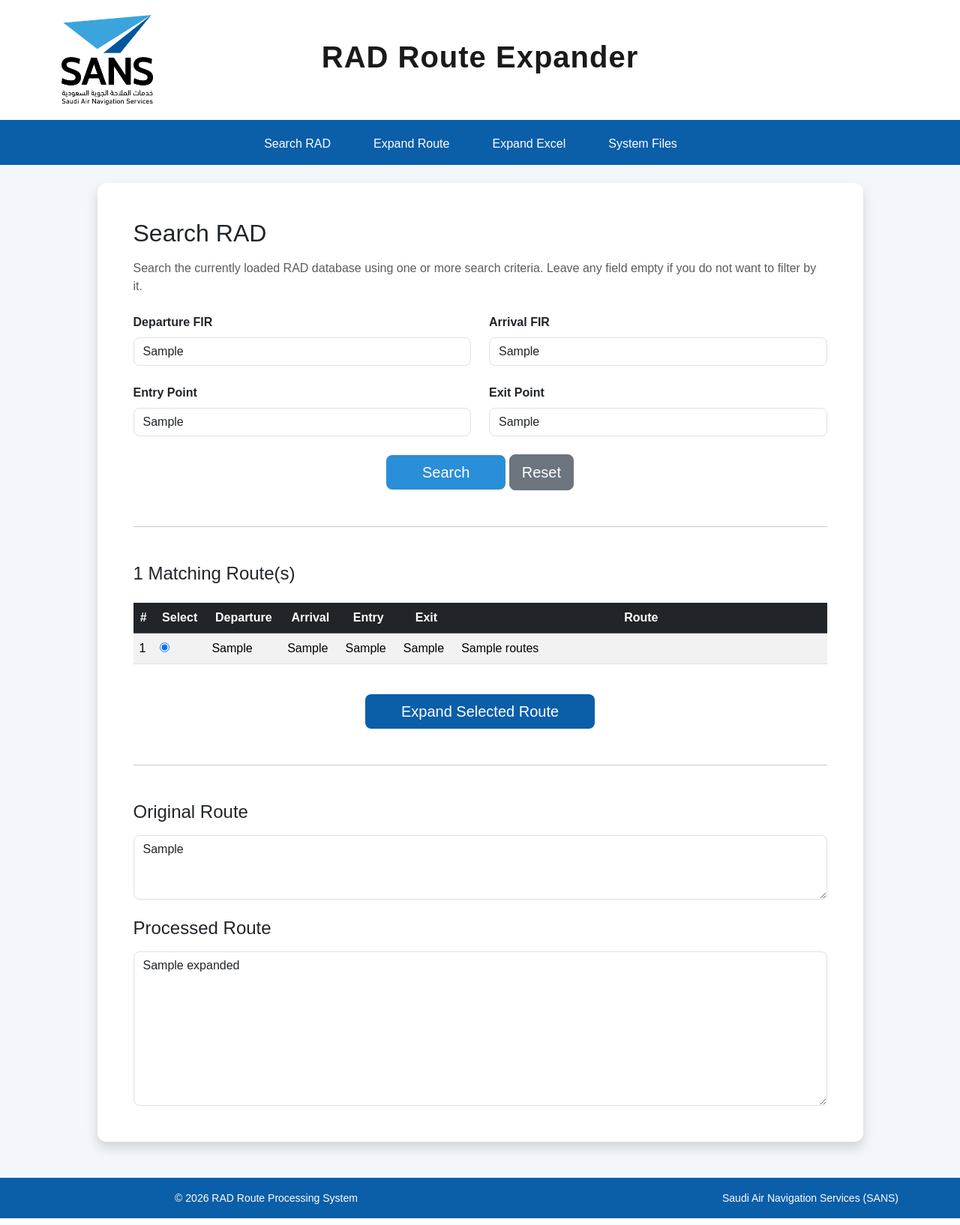
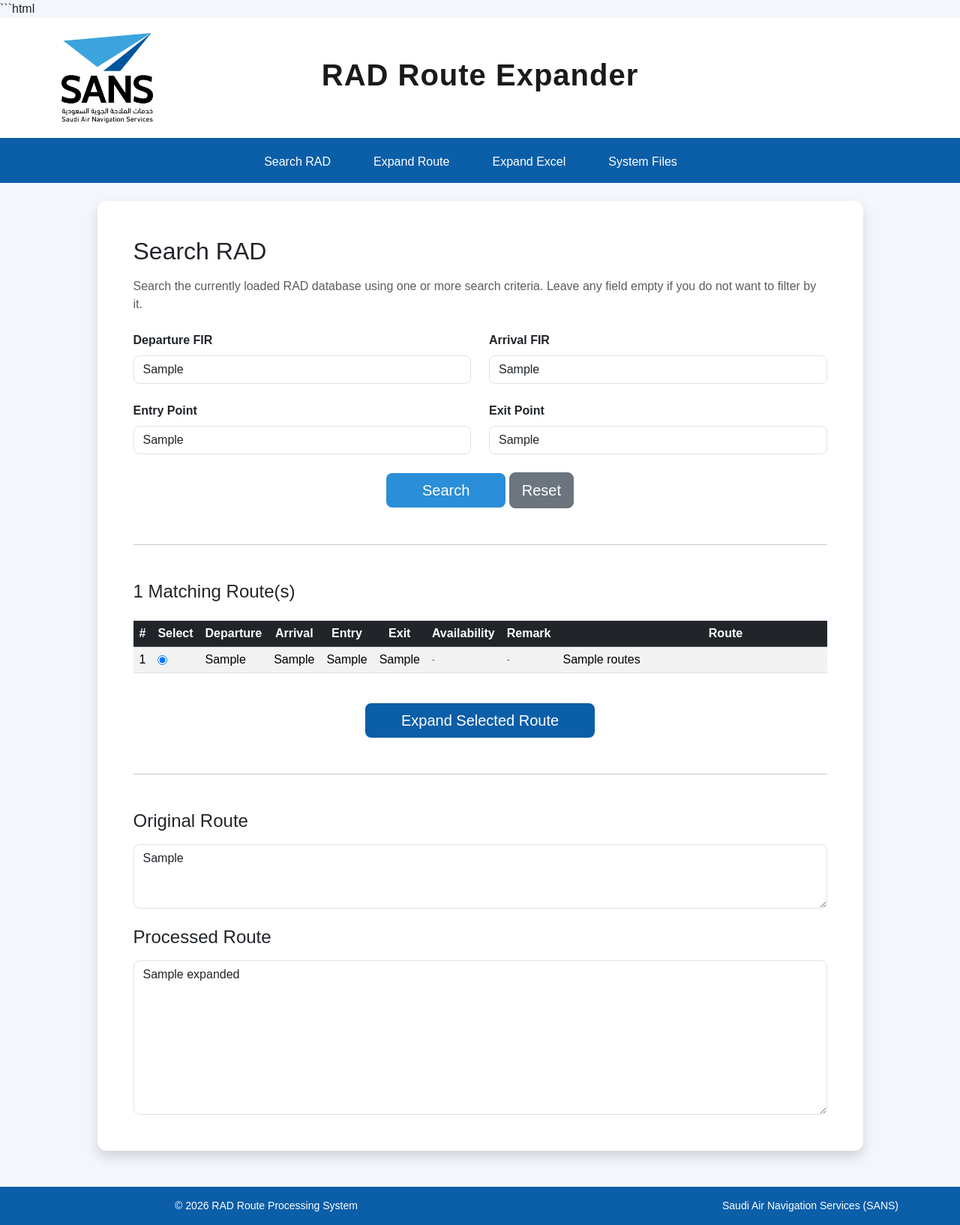
Before and after one commit to ReemAlmalki-hub/RAD-Web, a Flask app: template RAD_Web/templates/search.html in a window 1280 px wide. Shown: the whole page at 75% size. Run offline with Flask 3, Linux system fonts and the light colour scheme; the template is opened without the code that fills it: most values are stand-ins (such as "Sample title", 1, 10 or a date in 2020).

Commit message:
Enhance search results with Availability and Remark fields
Updated search.html to include additional fields for Availability and Remark in the route results table.

````diff
--- a/RAD_Web/templates/search.html
+++ b/RAD_Web/templates/search.html
@@ -1,3 +1,4 @@
+```html
 {% extends "base.html" %}
 
 {% block content %}
@@ -22,9 +23,7 @@
                 {% if error %}
 
                 <div class="alert alert-danger">
-
                     {{ error }}
-
                 </div>
 
                 {% endif %}
@@ -38,9 +37,7 @@
                         <div class="col-md-6 mb-4">
 
                             <label class="form-label fw-semibold">
-
                                 Departure FIR
-
                             </label>
 
                             <input
@@ -55,9 +52,7 @@
                         <div class="col-md-6 mb-4">
 
                             <label class="form-label fw-semibold">
-
                                 Arrival FIR
-
                             </label>
 
                             <input
@@ -72,9 +67,7 @@
                         <div class="col-md-6 mb-4">
 
                             <label class="form-label fw-semibold">
-
                                 Entry Point
-
                             </label>
 
                             <input
@@ -89,9 +82,7 @@
                         <div class="col-md-6 mb-4">
 
                             <label class="form-label fw-semibold">
-
                                 Exit Point
-
                             </label>
 
                             <input
@@ -161,6 +152,8 @@
                                     <th>Arrival</th>
                                     <th>Entry</th>
                                     <th>Exit</th>
+                                    <th>Availability</th>
+                                    <th>Remark</th>
                                     <th>Route</th>
 
                                 </tr>
@@ -173,11 +166,7 @@
 
                                 <tr>
 
-                                    <td>
-
-                                        {{ loop.index }}
-
-                                    </td>
+                                    <td>{{ loop.index }}</td>
 
                                     <td>
 
@@ -190,17 +179,22 @@
                                     </td>
 
                                     <td>{{ row["FIR/ADEP"] }}</td>
-
                                     <td>{{ row["FIR/ADES"] }}</td>
-
                                     <td>{{ row["Entery Point"] }}</td>
-
                                     <td>{{ row["Exit Point"] }}</td>
 
+                                    <td class="text-muted"
+                                        style="font-size:0.75rem; max-width:180px; white-space:normal;">
+                                        {{ row.get("Availability", "-") or "-" }}
+                                    </td>
+
+                                    <td class="text-muted"
+                                        style="font-size:0.75rem; max-width:220px; white-space:normal;">
+                                        {{ row.get("Remark", "-") or "-" }}
+                                    </td>
+
                                     <td style="min-width:450px;">
-
                                         {{ row["Routes"] }}
-
                                     </td>
 
                                 </tr>
@@ -272,3 +266,4 @@
 </div>
 
 {% endblock %}
+```
````
